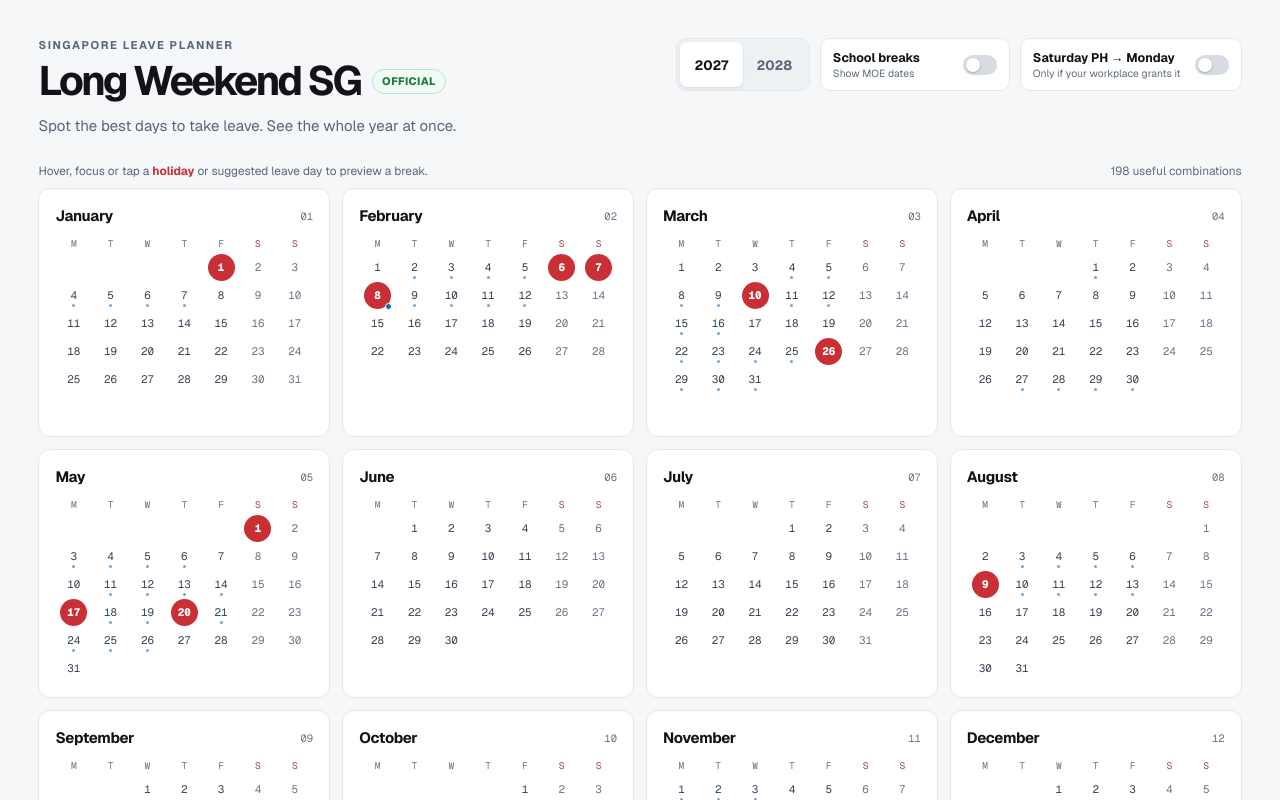
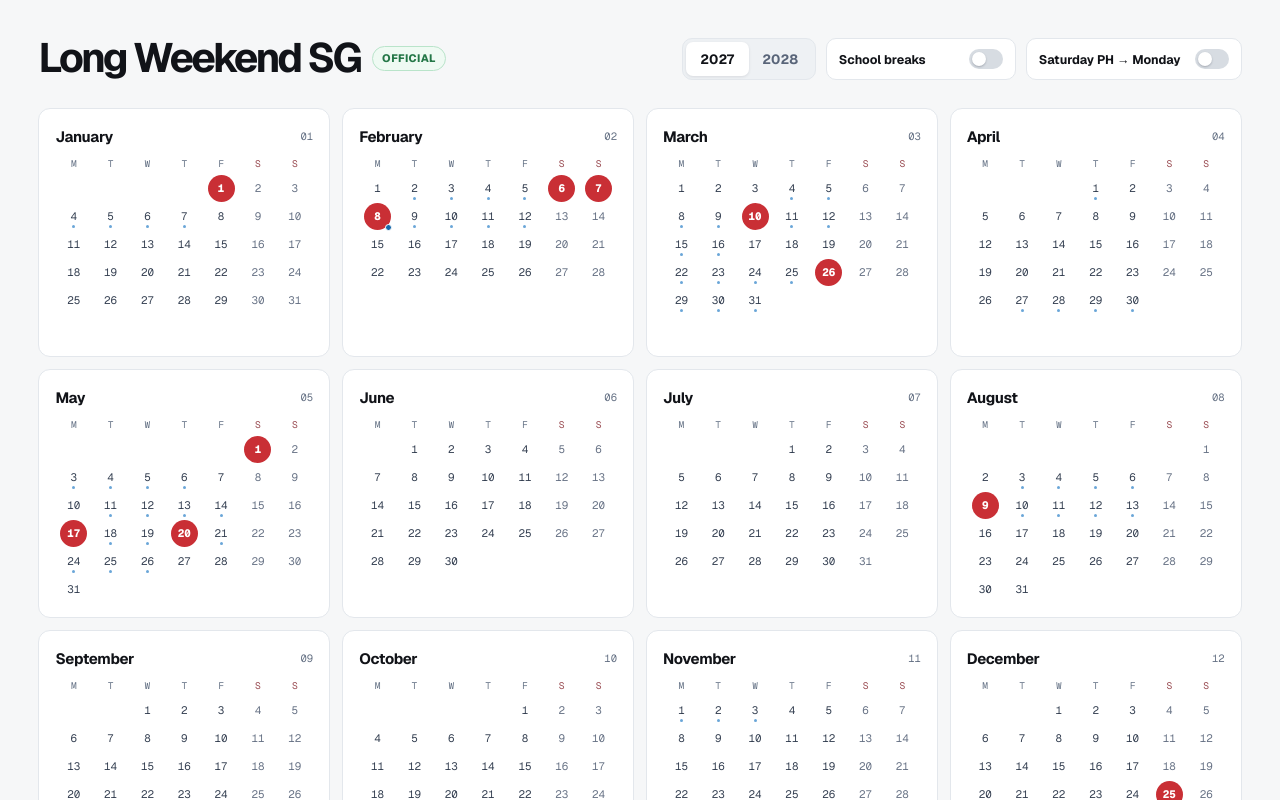
Before and after one commit to fabianchua6/long-weekend-sg, a Next.js app: page / in a window 1280 px wide. Shown: the top 800 px of the page. Built offline with nearby package versions, Linux system fonts and the light colour scheme.

Commit message:
Simplify planner copy and improve SEO metadata

```diff
--- a/src/app/layout.tsx
+++ b/src/app/layout.tsx
@@ -13,18 +13,27 @@ const geistMono = Geist_Mono({
 });
 
 export const metadata: Metadata = {
-  title: "Long Weekend SG — Singapore leave planner",
+  metadataBase: new URL("https://long-weekend-sg.vercel.app"),
+  applicationName: "Long Weekend SG",
+  title: "Singapore Leave Planner 2027 & 2028 | Public Holidays & Long Weekends",
   description:
-    "See Singapore public holidays at a glance and discover which leave days create longer breaks.",
+    "Plan Singapore public holidays and long weekends at a glance. Find the best annual leave days for longer breaks, with official 2027 dates and a provisional 2028 forecast.",
   keywords: [
     "Singapore public holidays 2027",
+    "Singapore public holidays 2028",
     "Singapore long weekends",
-    "annual leave planner",
+    "Singapore leave planner",
+    "annual leave planner Singapore",
     "Singapore school holidays",
   ],
+  alternates: {
+    canonical: "/",
+  },
   openGraph: {
-    title: "Long Weekend SG",
-    description: "Make your leave days go further.",
+    title: "Singapore Leave Planner — Public Holidays & Long Weekends",
+    description:
+      "Find the best annual leave days for longer breaks around Singapore public holidays.",
+    siteName: "Long Weekend SG",
     type: "website",
     locale: "en_SG",
   },
--- a/src/components/planner/planner.module.css
+++ b/src/components/planner/planner.module.css
@@ -28,17 +28,6 @@
   margin-bottom: 28px;
 }
 
-.headingGroup { max-width: 620px; }
-
-.eyebrow {
-  margin-bottom: 9px;
-  color: var(--muted);
-  font-size: 0.7rem;
-  font-weight: 700;
-  letter-spacing: 0.14em;
-  text-transform: uppercase;
-}
-
 .titleLine {
   display: flex;
   align-items: center;
@@ -51,12 +40,6 @@
   font-size: clamp(2rem, 3.2vw, 3.35rem);
   line-height: 0.98;
   letter-spacing: -0.065em;
-}
-
-.headingGroup p {
-  margin: 14px 0 0;
-  color: var(--muted);
-  font-size: clamp(0.94rem, 1.15vw, 1.05rem);
 }
 
 .statusBadge {
@@ -126,22 +109,11 @@
   cursor: pointer;
 }
 
-.toggleCopy {
-  display: grid;
+.toggleLabel {
   flex: 1;
-  gap: 2px;
-}
-
-.toggleLabel {
   color: var(--ink);
   font-size: 0.78rem;
   font-weight: 650;
-}
-
-.toggleHint {
-  color: var(--faint);
-  font-size: 0.65rem;
-  line-height: 1.15;
 }
 
 .toggleDisabled { cursor: not-allowed; opacity: 0.55; }
@@ -201,20 +173,6 @@
 .footer svg { width: 12px; height: 12px; }
 
 .calendarSection { position: relative; }
-
-.calendarIntro {
-  display: flex;
-  align-items: center;
-  justify-content: space-between;
-  gap: 24px;
-  margin: 0 0 10px;
-  color: var(--muted);
-  font-size: 0.74rem;
-}
-
-.calendarIntro p { margin: 0; }
-.calendarIntro > span { color: var(--faint); white-space: nowrap; }
-.inlineHoliday { color: var(--holiday); font-weight: 700; }
 
 .calendarGrid {
   display: grid;
@@ -521,12 +479,10 @@ button.day:hover { box-shadow: inset 0 0 0 1px #b7c8d8; }
   .page { padding: 20px 12px 32px; }
   .header { margin-bottom: 20px; }
   .titleLine h1 { font-size: 2.25rem; }
-  .headingGroup p { font-size: 0.9rem; }
   .controls { grid-template-columns: 1fr; }
   .yearTabs { min-height: 44px; }
   .toggleControl { min-height: 52px; }
   .notice { align-items: flex-start; flex-direction: column; gap: 8px; }
-  .calendarIntro { align-items: flex-start; flex-direction: column; gap: 4px; }
   .calendarGrid { grid-template-columns: 1fr; gap: 10px; }
   .monthCard { min-height: 274px; padding: 17px 18px; }
   .daySlot, .emptyDay { height: 31px; }
--- a/src/components/planner/planner.tsx
+++ b/src/components/planner/planner.tsx
@@ -45,26 +45,24 @@ function Toggle({
   checked,
   disabled,
   label,
-  hint,
+  description,
   onChange,
 }: {
   checked: boolean;
   disabled?: boolean;
   label: string;
-  hint?: string;
+  description?: string;
   onChange: (next: boolean) => void;
 }) {
   return (
     <label className={`${styles.toggleControl} ${disabled ? styles.toggleDisabled : ""}`}>
-      <span className={styles.toggleCopy}>
-        <span className={styles.toggleLabel}>{label}</span>
-        {hint ? <span className={styles.toggleHint}>{hint}</span> : null}
-      </span>
+      <span className={styles.toggleLabel}>{label}</span>
       <input
         className={styles.srOnly}
         type="checkbox"
         checked={checked}
         disabled={disabled}
+        aria-label={description ? `${label}. ${description}` : label}
         onChange={(event) => onChange(event.target.checked)}
       />
       <span className={styles.switch} aria-hidden="true">
@@ -92,15 +90,13 @@ function PlannerHeader({
   return (
     <>
       <header className={styles.header}>
-        <div className={styles.headingGroup}>
-          <div className={styles.eyebrow}>Singapore leave planner</div>
+        <div>
           <div className={styles.titleLine}>
             <h1>Long Weekend SG</h1>
             <span className={`${styles.statusBadge} ${year === 2028 ? styles.forecastBadge : ""}`}>
               {year === 2027 ? "Official" : "Provisional"}
             </span>
           </div>
-          <p>Spot the best days to take leave. See the whole year at once.</p>
         </div>
 
         <div className={styles.controls} aria-label="Planner settings" role="group">
@@ -121,13 +117,17 @@ function PlannerHeader({
             checked={schoolOverlay}
             disabled={year === 2028}
             label="School breaks"
-            hint={year === 2028 ? "Awaiting MOE dates" : "Show MOE dates"}
+            description={
+              year === 2028
+                ? "Unavailable until MOE publishes official 2028 dates."
+                : "Show official MOE school break dates."
+            }
             onChange={onSchoolOverlayChange}
           />
           <Toggle
             checked={saturdayPolicy}
             label="Saturday PH → Monday"
-            hint="Only if your workplace grants it"
+            description="Use only if your workplace grants Monday off after a Saturday public holiday."
             onChange={onSaturdayPolicyChange}
           />
         </div>
@@ -372,14 +372,6 @@ export function Planner({ initialYear }: PlannerProps) {
         />
 
         <section className={styles.calendarSection} aria-label={`${year} calendar`}>
-          <div className={styles.calendarIntro}>
-            <p>
-              Hover, focus or tap a <span className={styles.inlineHoliday}>holiday</span> or suggested
-              leave day to preview a break.
-            </p>
-            <span>{plans.length} useful combinations</span>
-          </div>
-
           <div className={styles.calendarGrid}>
             {MONTHS.map((month, monthIndex) => (
               <MonthCard
```
